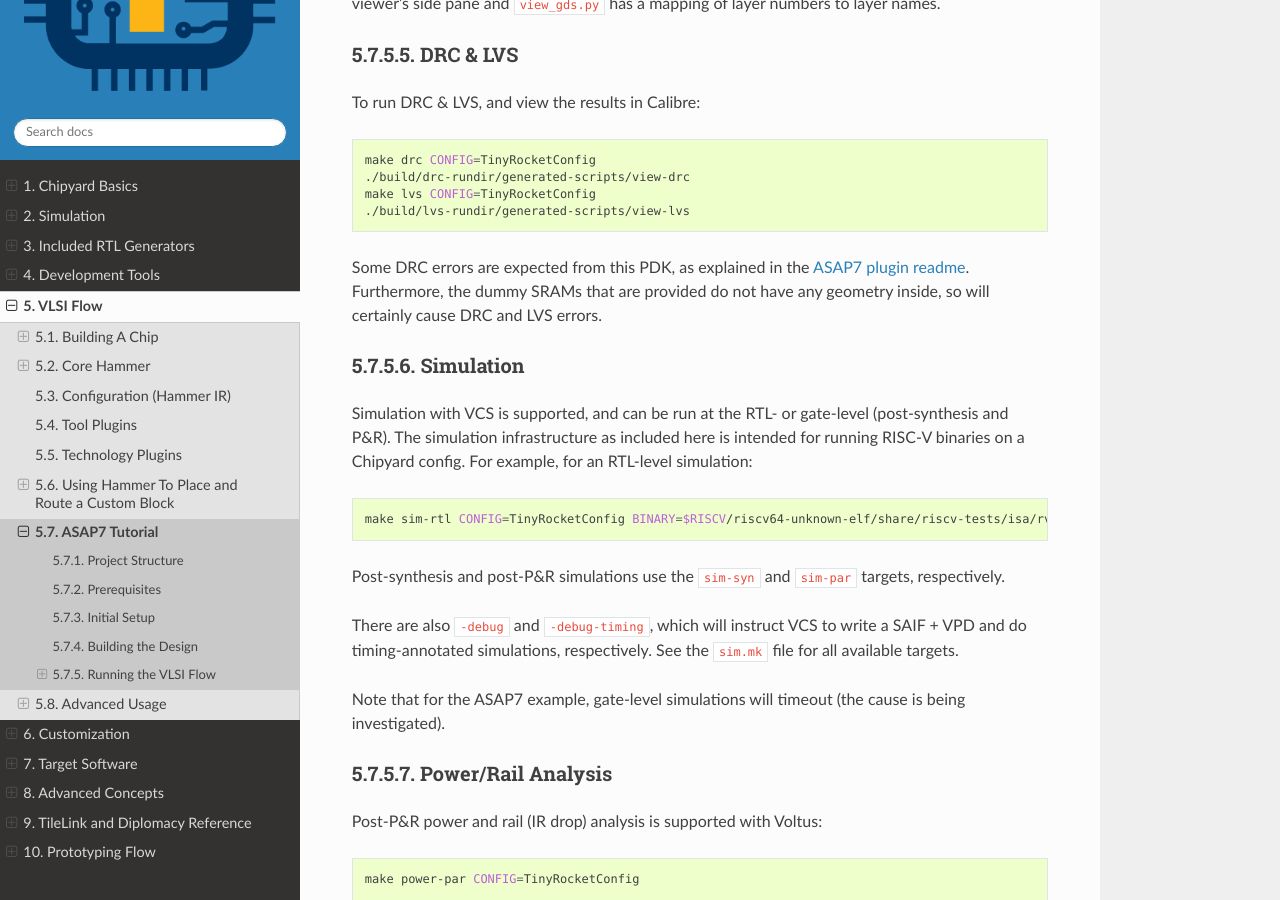
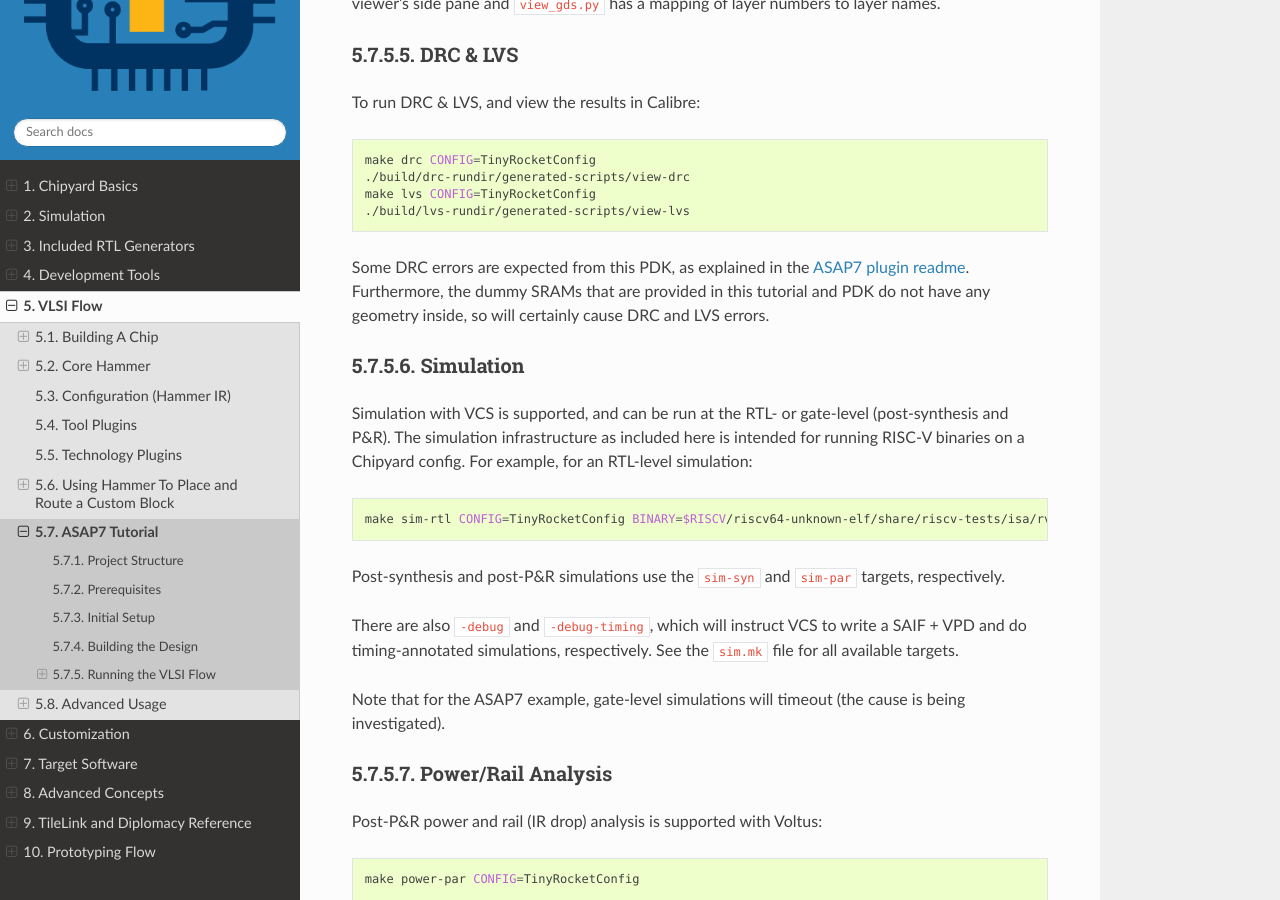
Before and after one commit to ucb-bar/chipyard, a Sphinx documentation site: the page built from docs/VLSI/Tutorial.rst, in a window 1280 px wide and 900 px high, scrolled down 3456 px. Built offline with Sphinx 7.4.7 and the Read the Docs theme 2.0.0, drawn with Linux system fonts in a browser that asks for light colours.

Commit message:
[skip CI] Update docs/VLSI/Tutorial.rst

```diff
--- a/docs/VLSI/Tutorial.rst
+++ b/docs/VLSI/Tutorial.rst
@@ -143,7 +143,7 @@ To run DRC & LVS, and view the results in Calibre:
     ./build/lvs-rundir/generated-scripts/view-lvs
 
 Some DRC errors are expected from this PDK, as explained in the `ASAP7 plugin readme <https://github.com/ucb-bar/hammer/tree/master/src/hammer-vlsi/technology/asap7>`__.
-Furthermore, the dummy SRAMs that are provided do not have any geometry inside, so will certainly cause DRC and LVS errors.
+Furthermore, the dummy SRAMs that are provided in this tutorial and PDK do not have any geometry inside, so will certainly cause DRC and LVS errors.
 
 Simulation
 ^^^^^^^^^^
```
